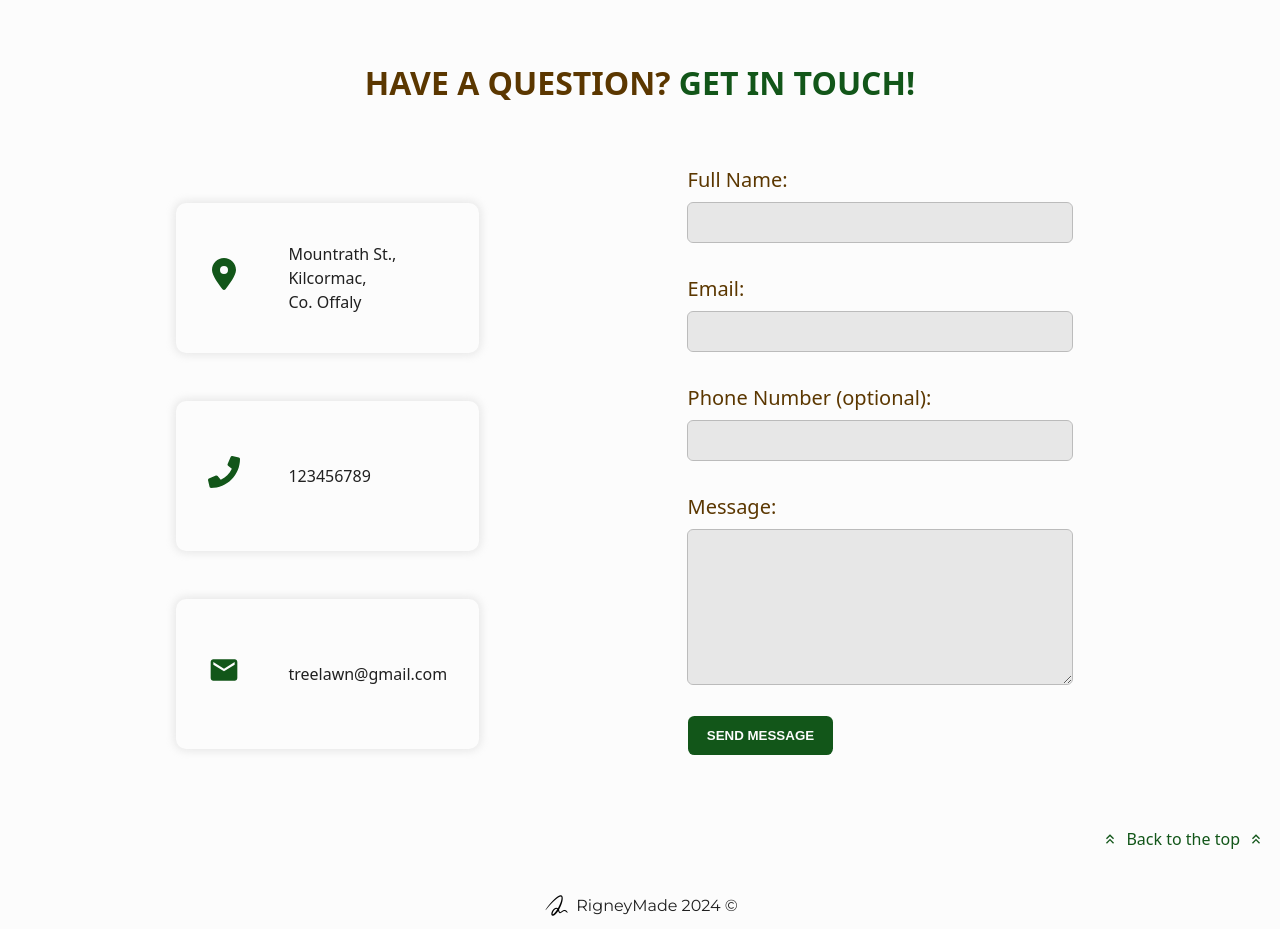
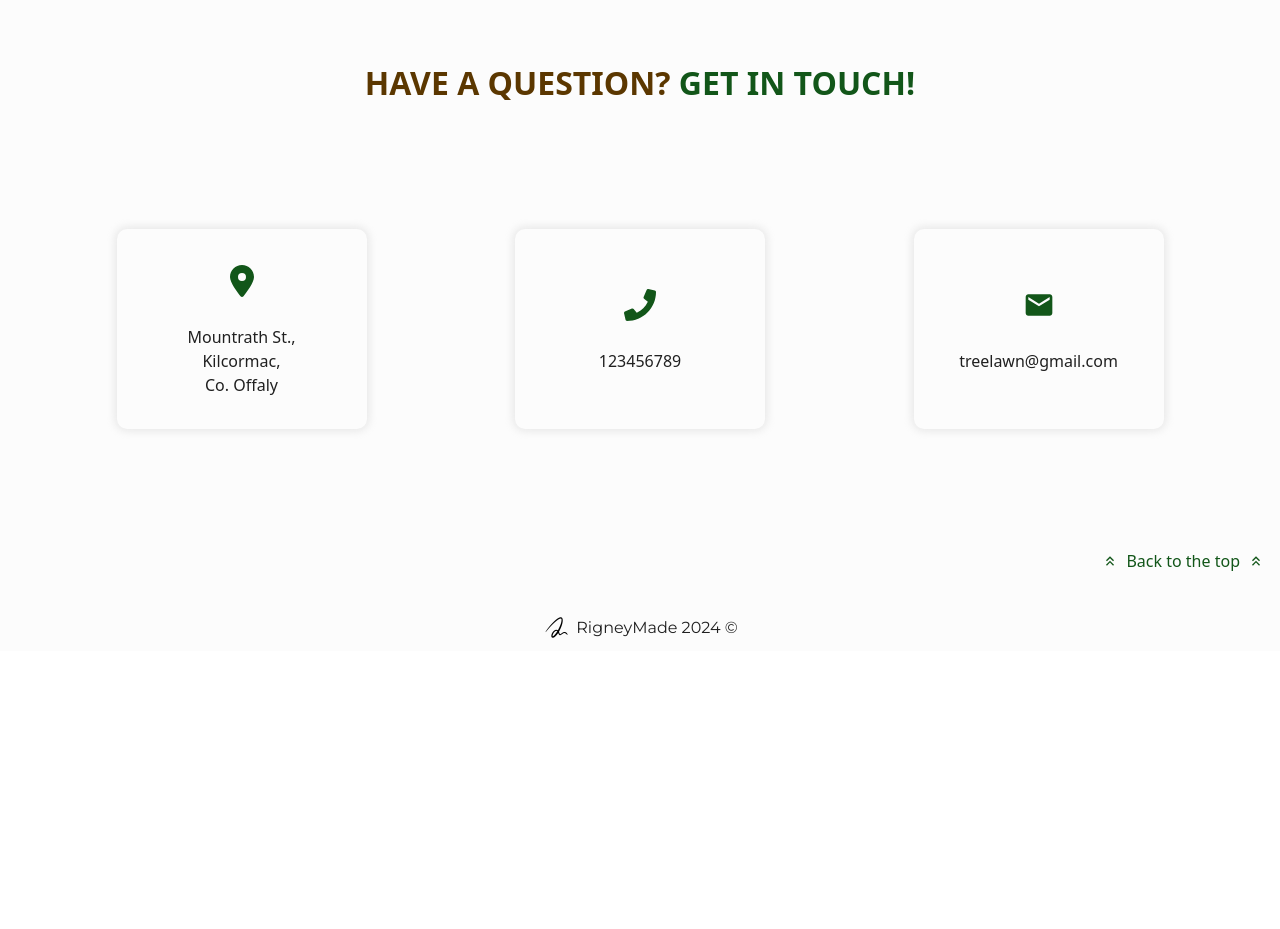
Before and after one commit to KramYengir/treelawn, a React (Vite) app: page / in a window 1280 px wide. Shown: the part 2100-3029 px from the top of the page. After the commit the page ends 2751 px from the top, so only its background shows below. Built offline with nearby package versions, Linux system fonts and the light colour scheme; a web font is replaced by a local one.

Commit message:
hide contact form until email service sorted

```diff
--- a/src/components/Contact/Contact.css
+++ b/src/components/Contact/Contact.css
@@ -54,14 +54,36 @@ section.contact {
 }
 
 .contact-info {
-  display: grid;
-  place-content: center;
-  gap: 3rem;
+  width: 100%;
+  display: flex;
+  flex-wrap: wrap;
+
+  justify-content: space-evenly;
+  column-gap: 2rem;
+  row-gap: 4rem;
 
   padding-block: 6rem 7rem;
 
   color: var(--clr-black);
-  background-color: rgb(235, 235, 235);
+  /* background-color: rgb(235, 235, 235); */
+}
+
+.contact-info__card {
+  display: flex;
+  flex-direction: column;
+  justify-content: center;
+  align-items: center;
+  gap: 1rem;
+
+  min-width: min(250px, 80vw);
+  min-height: 200px;
+
+  text-align: center;
+
+  padding: 2rem;
+
+  border-radius: 10px;
+  box-shadow: 0 0 10px 1px rgba(211, 211, 211, 0.616);
 }
 
 .contact-info__card .card-icon {
@@ -94,7 +116,7 @@ section.contact {
     padding-bottom: 4rem;
   }
 
-  .contact-wrapper .contact-info {
+  /* .contact-wrapper .contact-info {
     order: -1;
     display: flex;
     flex-direction: column;
@@ -103,7 +125,7 @@ section.contact {
     padding-block: initial;
 
     background-color: transparent;
-  }
+  } */
 
   .contact-wrapper form {
     justify-content: center;
@@ -114,7 +136,7 @@ section.contact {
     margin-block: 2rem 0.5rem;
   }
 
-  .contact-info__card {
+  /* .contact-info__card {
     display: flex;
     align-items: center;
     gap: 3rem;
@@ -127,6 +149,10 @@ section.contact {
 
     border-radius: 10px;
     box-shadow: 0 0 10px 1px rgba(211, 211, 211, 0.616);
+  } */
+
+  .contact-info {
+    display: flex;
   }
 
   .contact-info a {
--- a/src/components/Contact/Contact.jsx
+++ b/src/components/Contact/Contact.jsx
@@ -1,5 +1,5 @@
 import "./Contact.css";
-import ContactForm from "./ContactForm";
+// import ContactForm from "./ContactForm";
 import { FaLocationDot } from "react-icons/fa6";
 import { FaPhone } from "react-icons/fa";
 import { MdEmail, MdOutlineKeyboardDoubleArrowUp } from "react-icons/md";
@@ -11,7 +11,7 @@ const Contact = () => {
         have a question? <span>get in touch!</span>
       </h2>
       <div className="contact-wrapper">
-        <ContactForm />
+        {/* <ContactForm /> */}
         <div className="contact-info">
           <div className="contact-info__card">
             <div className="card-icon">
--- a/src/components/Hero/Hero.css
+++ b/src/components/Hero/Hero.css
@@ -52,7 +52,4 @@ section.hero {
   .hero .cta {
     max-width: 40%;
   }
-
-  .hero .cta {
-  }
 }
```
